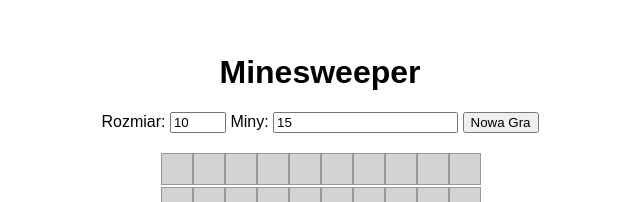
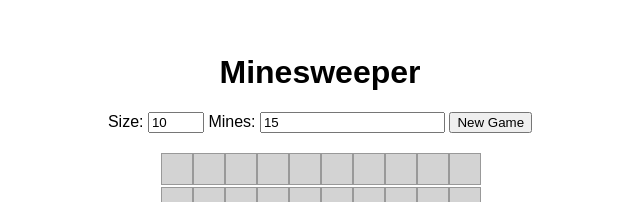
Before and after one commit to mzums/minesweeper, a plain HTML site: page index.html in a window 1280 px wide. Shown: the part 138-340 px from the top of the page, without its empty margins (320-960 px from the left). Drawn offline with Linux system fonts and the light colour scheme.

Commit message:
cosmetic changes

```diff
--- a/index.html
+++ b/index.html
@@ -26,9 +26,9 @@
 <body>
     <h1>Minesweeper</h1>
     <div>
-        <label>Rozmiar: <input type="number" id="size" value="10" min="5" max="20"></label>
-        <label>Miny: <input type="number" id="mines" value="15" min="1"></label>
-        <button onclick="initGame()">Nowa Gra</button>
+        <label>Size: <input type="number" id="size" value="10" min="5" max="20"></label>
+        <label>Mines: <input type="number" id="mines" value="15" min="1"></label>
+        <button onclick="initGame()">New Game</button>
     </div>
     <div id="board" class="board"></div>
     <div id="game-over" class="game-over">
```
